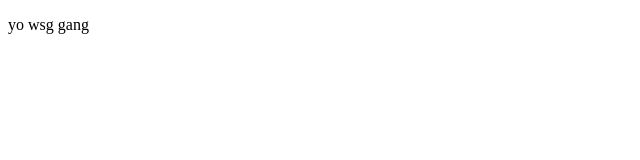
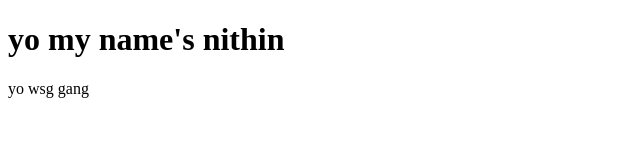
Before and after one commit to nithinanand04/nithinanand.github.io, a plain HTML site: page index.html in a window 1280 px wide. Shown: the whole page, without its empty margins (0-640 px from the left). Drawn offline with Linux system fonts and the light colour scheme.

Commit message:
big balls

```diff
--- a/index.html
+++ b/index.html
@@ -1,6 +1,8 @@
 <!DOCTYPE html>
 <html>
-
+<head>
+    <h1>yo my name's nithin</h1>
+</head>
 <body>
 
 <p>yo wsg gang</p>
```
